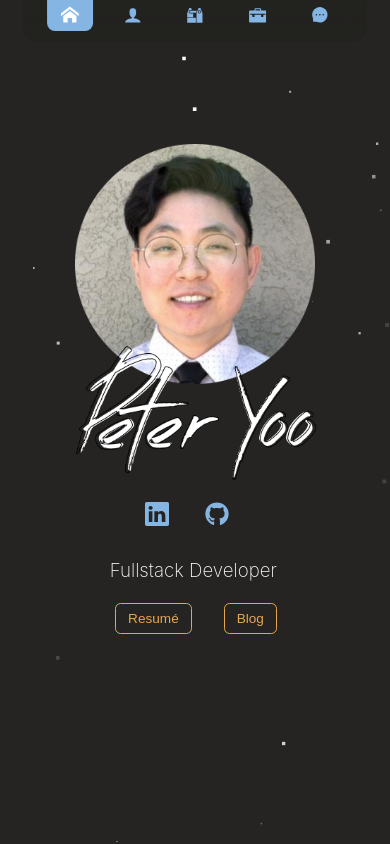
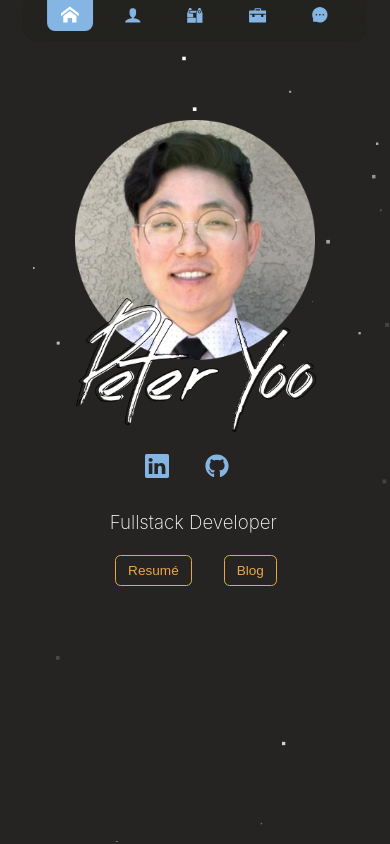
Before and after one commit to PeterSYoo/portfolio-v2, a React (Create React App) app: page / in a window 390 px wide. Shown: the top 844 px of the page. Built offline with nearby package versions, Linux system fonts and the light colour scheme; the HTML template or start-up script is replaced by a standard one; a web font is replaced by a local one.

Commit message:
wip: updates resume and mobile layout for header

```diff
--- a/src/components/header/CTA.js
+++ b/src/components/header/CTA.js
@@ -1,33 +1,33 @@
-import RESUME from '../../assets/peter_yoo-resume.pdf';
-import { motion } from 'framer-motion';
+import RESUME from "../../assets/peter-yoo-resume.pdf";
+import { motion } from "framer-motion";
 
-const imageAnimate = {
-  offScreen: { x: -100, opacity: 0 },
-  onScreen: {
-    x: 0,
-    opacity: 1,
-    rotate: [0, 10, 0],
-    transition: { type: 'spring', bounce: 0.4, duration: 1 },
-  },
-};
+// const imageAnimate = {
+//   offScreen: { x: -100, opacity: 0 },
+//   onScreen: {
+//     x: 0,
+//     opacity: 1,
+//     rotate: [0, 10, 0],
+//     transition: { type: "spring", bounce: 0.4, duration: 1 },
+//   },
+// };
 
 const btnAnimate = {
   offScreen: { x: -100, opacity: 0 },
   onScreen: {
     x: 0,
     opacity: 1,
-    transition: { type: 'spring', bounce: 0.4, duration: 1 },
+    transition: { type: "spring", bounce: 0.4, duration: 1 },
   },
 };
 
-const textAnimate = {
-  offScreen: { y: 100, opacity: 0 },
-  onScreen: {
-    y: 0,
-    opacity: 1,
-    transition: { type: 'spring', bounce: 0.4, duration: 1 },
-  },
-};
+// const textAnimate = {
+//   offScreen: { y: 100, opacity: 0 },
+//   onScreen: {
+//     y: 0,
+//     opacity: 1,
+//     transition: { type: "spring", bounce: 0.4, duration: 1 },
+//   },
+// };
 
 const CTA = () => {
   return (
--- a/src/components/header/header.scss
+++ b/src/components/header/header.scss
@@ -149,7 +149,7 @@ header {
     height: 30rem;
     position: absolute;
     left: calc(50% - 7.5rem);
-    margin-top: 2rem;
+    margin-top: 0.5rem;
     border-radius: 12rem 12rem 0 0;
     padding: 0rem 0rem 1.5rem 0;
   }
@@ -159,7 +159,7 @@ header {
     position: absolute;
     left: calc(50% - 7.5rem);
     z-index: 1;
-    margin-top: 14.5rem;
+    margin-top: 11.5rem;
   }
 
   .socials__title {
```
Also changed, not shown: src/components/footer/Footer.js (+13 -13 lines), 2 other files (tests, documents, lock files or other folders).
